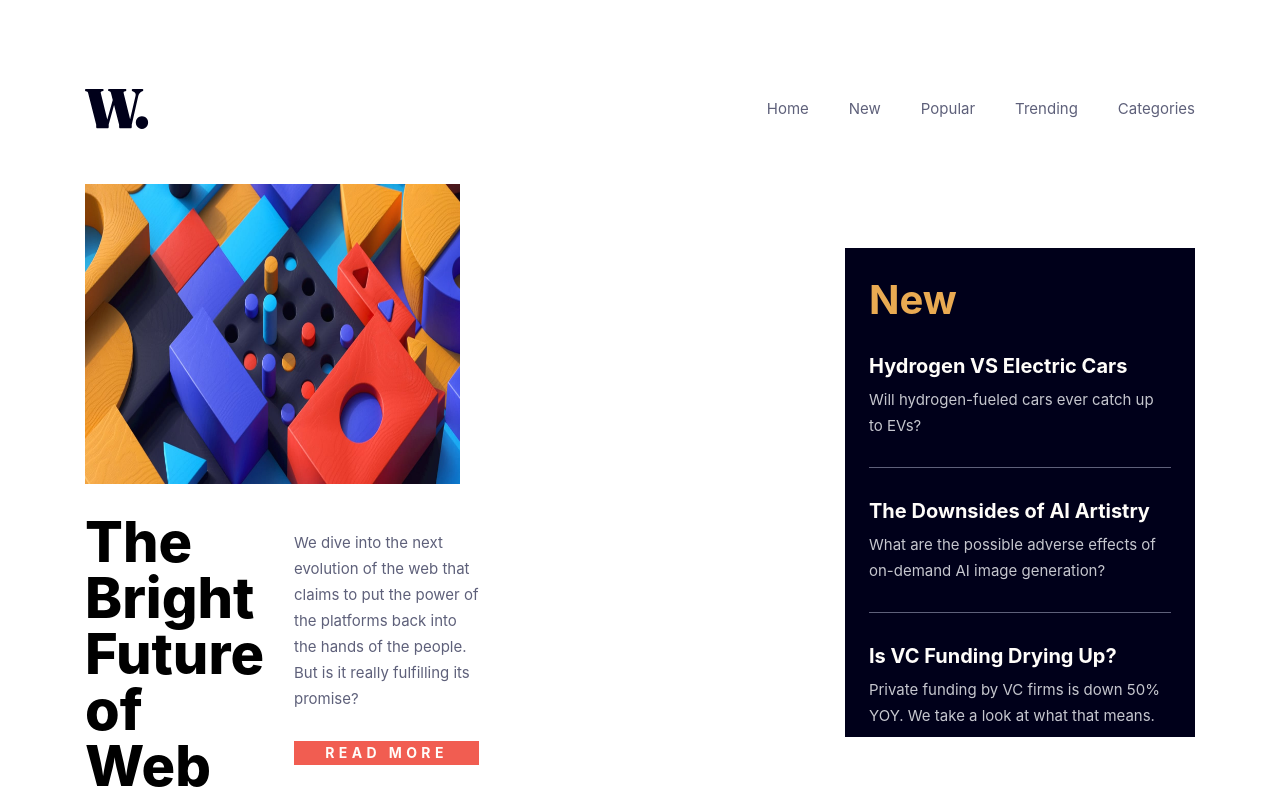
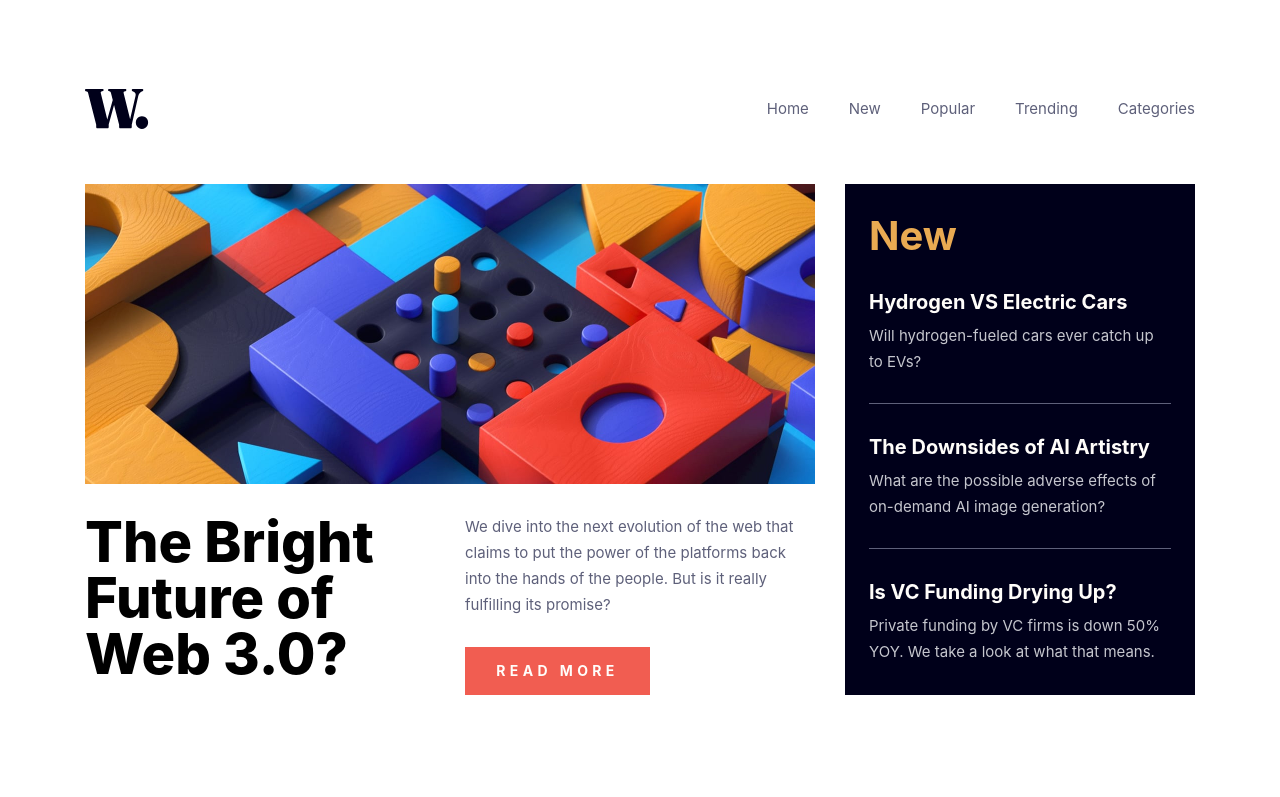
Before and after one commit to Tondejphajin/news-homepage, a React (Vite) app: page / in a window 1280 px wide. Shown: the top 797 px of the page. Built offline with nearby package versions, Linux system fonts and the light colour scheme.

Commit message:
Refactor component styles for responsiveness

```diff
--- a/src/components/Banner.tsx
+++ b/src/components/Banner.tsx
@@ -18,7 +18,7 @@ export default function Banner() {
           {banner.title}
         </div>
         <div className="flex h-[181px] w-[350px] flex-col text-body text-gun-metal md:ml-[30px]">
-          <div className="mt-[16px]">{banner.description}</div>
+          <div className="mt-[16px] md:mt-0">{banner.description}</div>
           <button className="mt-[24px] h-[48px] w-[185px] bg-light-vermillion text-[14px] font-bold leading-[24px] tracking-[4.38px] text-almost-white hover:bg-dark-space-blue md:mt-[29px]">
             READ MORE
           </button>
--- a/src/components/HeroSection.tsx
+++ b/src/components/HeroSection.tsx
@@ -5,10 +5,10 @@ export default function HeroSection() {
   return (
     <main className="mt-[32px] md:mt-[55.1px]">
       <div className="grid grid-cols-[343px] md:grid-cols-[730px_350px] md:gap-[30px]">
-        <div className="w-[375px]">
+        <div className="w-[375px] md:h-[300px] md:w-[730px]">
           <Banner></Banner>
         </div>
-        <div className="mt-[64px] h-[489px] bg-dark-space-blue md:w-[350px]">
+        <div className="mt-[64px] h-[489px] bg-dark-space-blue md:mt-0 md:h-[511px] md:w-[350px]">
           <NewSection></NewSection>
         </div>
       </div>
```
